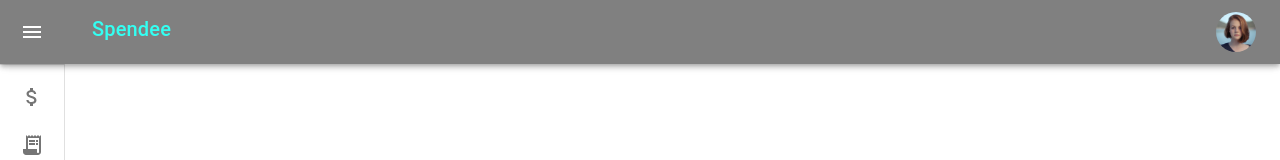
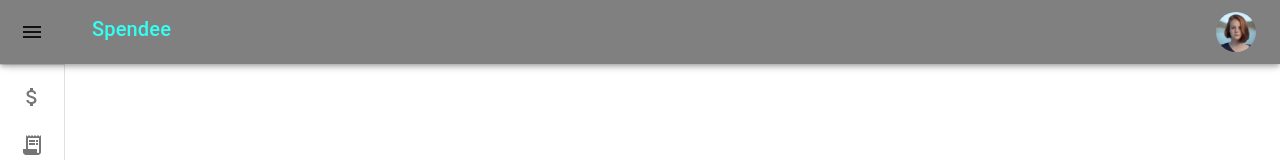
Before and after one commit to MadhaviImashi/spending-analysis-app, a React (Create React App) app: page / in a window 1280 px wide. Shown: the top 160 px of the page. Built offline with nearby package versions, Linux system fonts and the light colour scheme; the HTML template or start-up script is replaced by a standard one.

Commit message:
App theme defined

```diff
--- a/src/App.js
+++ b/src/App.js
@@ -1,6 +1,5 @@
 import logo from './logo.svg';
 import './App.css';
-import TopBar from './components/Navigations/TopNavBar';
 import MiniDrawer from './components/Navigations/SideNavBar';
 
 function App() {
--- a/src/theme.js
+++ b/src/theme.js
@@ -2,17 +2,21 @@
 
 export const theme = createTheme({
     palette: {
-        primary: {
-            main: "",
-            light: ""
-        },
-        secondary: {
-            main: "",
-            light: "",
-        },
-        other: {
-            text: "",
-            error: "",
-        }
-    }
-})
+      primary: {
+        main: '#23d5c3',  // Turquoise
+        light: '#23d5c336', // Light Turquoise
+      },
+      secondary: {
+        main: '#d5237ab3',  // Light Green - 66ffd1
+        light: '#ee9fca36', // Lighter Green
+      },
+      other: {
+        text: '#333333',  // Dark Text Color
+        textH: '#00000099',
+        textP: '#17171799',
+        danger: '#ff6666', // Danger/Warning Color,
+        gray: '#f5f5f5',
+        white: '#ffffff',
+      },
+    },
+  });
```
Also changed, not shown: src/index.js (+4 -4 lines).
